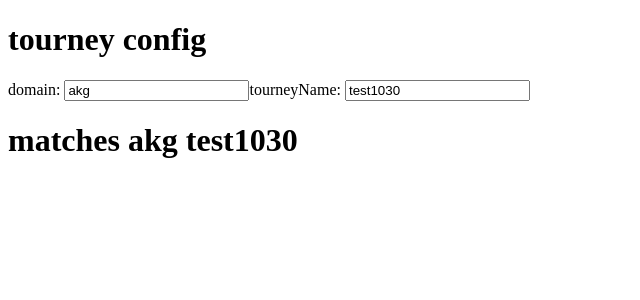
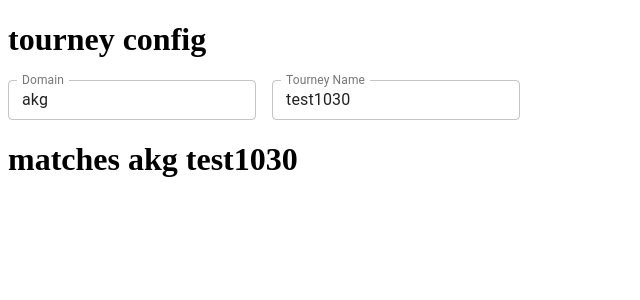
Before and after one commit to sivadej/challonge-api-stuff-again, a React (Create React App) app: page / in a window 1280 px wide. Shown: the top 300 px of the page, without its empty margins (0-640 px from the left). Built offline with nearby package versions, Linux system fonts and the light colour scheme; no server answers.

Commit message:
messing with use localstorage hook

```diff
--- a/package.json
+++ b/package.json
@@ -3,6 +3,7 @@
   "version": "0.1.0",
   "private": true,
   "dependencies": {
+    "@material-ui/core": "^4.12.3",
     "@testing-library/jest-dom": "^5.11.4",
     "@testing-library/react": "^11.1.0",
     "@testing-library/user-event": "^12.1.10",
@@ -42,5 +43,8 @@
       "last 1 firefox version",
       "last 1 safari version"
     ]
+  },
+  "devDependencies": {
+    "@types/material-ui": "^0.21.12"
   }
 }
--- a/public/index.html
+++ b/public/index.html
@@ -28,7 +28,7 @@
   </head>
   <body>
     <noscript>You need to enable JavaScript to run this app.</noscript>
-    <div id="root"></div>
+    <div id="challonger-root"></div>
     <!--
       This HTML file is a template.
       If you open it directly in the browser, you will see an empty page.
--- a/src/components/MatchLine.tsx
+++ b/src/components/MatchLine.tsx
@@ -1,5 +1,6 @@
 import React from 'react';
 import { MatchInfo, ParticipantInfo } from '../interfaces';
+import Button from '@material-ui/core/Button';
 
 const MatchLine = (props: {
   match: MatchInfo;
@@ -48,17 +49,19 @@ const MatchLine = (props: {
           <>
             completed: {new Date(completed_at).toLocaleTimeString()}{' '}
             {scores_csv ? `[${scores_csv}]` : ''}
-            <button>edit</button>
+            <Button variant="contained">edit</Button>
           </>
         ) : null}
 
         {state === 'open' ? (
           <>
-            <button>report</button>
+            <Button variant="outlined">report</Button>
+            <Button variant="text">report</Button>
+            <Button variant="contained">report</Button>
           </>
         ) : null}
       </div>
-      <pre>{JSON.stringify(match, null, 2)}</pre>
+      {/* <pre>{JSON.stringify(match, null, 2)}</pre> */}
     </div>
   );
 };
--- a/src/components/TourneyConfig.tsx
+++ b/src/components/TourneyConfig.tsx
@@ -1,5 +1,6 @@
 import React from 'react';
 import { TourneyPath } from '../interfaces';
+import TextField from '@material-ui/core/TextField';
 
 export default function TourneyConfig(props: {
   tourneyPath: TourneyPath;
@@ -7,29 +8,37 @@ export default function TourneyConfig(props: {
 }): JSX.Element {
   const { tourneyPath, onChange } = props;
 
-  const handleChangeName = (e: React.ChangeEvent<HTMLInputElement>) => {
+  const handleChangeName = (e: React.FocusEvent<HTMLInputElement>) => {
     onChange((curr) => ({ ...curr, tourneyName: e.target.value }));
   };
 
-  const handleChangeDomain = (e: React.ChangeEvent<HTMLInputElement>) => {
+  const handleChangeDomain = (e: React.FocusEvent<HTMLInputElement>) => {
     onChange((curr) => ({ ...curr, domain: e.target.value }));
   };
 
   return (
     <>
       <h1>tourney config</h1>
-      domain:{' '}
-      <input
-        type='text'
-        onBlur={handleChangeDomain}
-        defaultValue={tourneyPath.domain}
-      />
-      tourneyName:{' '}
-      <input
-        type='text'
-        onBlur={handleChangeName}
-        defaultValue={tourneyPath.tourneyName}
-      />
+      <div style={{ display: 'flex', gap: '1rem' }}>
+        <TextField
+          label="Domain"
+          variant="outlined"
+          size="small"
+          defaultValue={tourneyPath.domain}
+          inputProps={{
+            onBlur: handleChangeDomain,
+          }}
+        />
+        <TextField
+          label="Tourney Name"
+          variant="outlined"
+          size="small"
+          defaultValue={tourneyPath.tourneyName}
+          inputProps={{
+            onBlur: handleChangeName,
+          }}
+        />
+      </div>
     </>
   );
 }
--- a/src/index.tsx
+++ b/src/index.tsx
@@ -3,12 +3,15 @@ import ReactDOM from 'react-dom';
 import App from './App';
 import reportWebVitals from './reportWebVitals';
 
-ReactDOM.render(
-  <React.StrictMode>
-    <App />
-  </React.StrictMode>,
-  document.getElementById('root')
-);
+const root = document.getElementById('challonger-root');
+if (root) {
+  ReactDOM.render(
+    <React.StrictMode>
+      <App />
+    </React.StrictMode>,
+    root
+  );
+}
 
 // If you want to start measuring performance in your app, pass a function
 // to log results (for example: reportWebVitals(console.log))
```
Also changed, not shown: src/App.tsx (+10 -0 lines), src/hooks/useLocalStorage.ts (added, +33 -0 lines), 1 other file (tests, documents, lock files or other folders).
